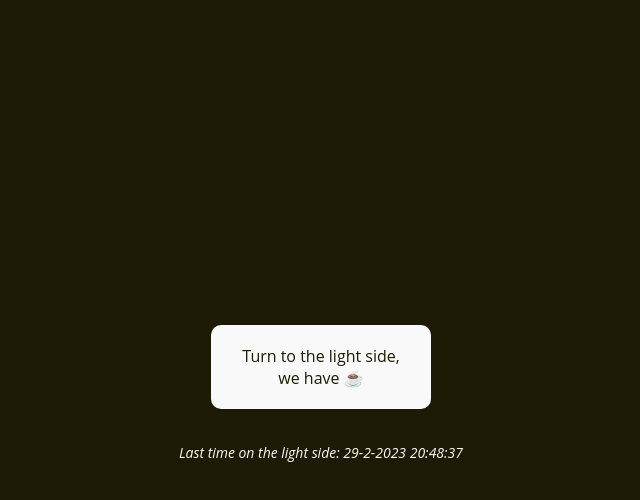
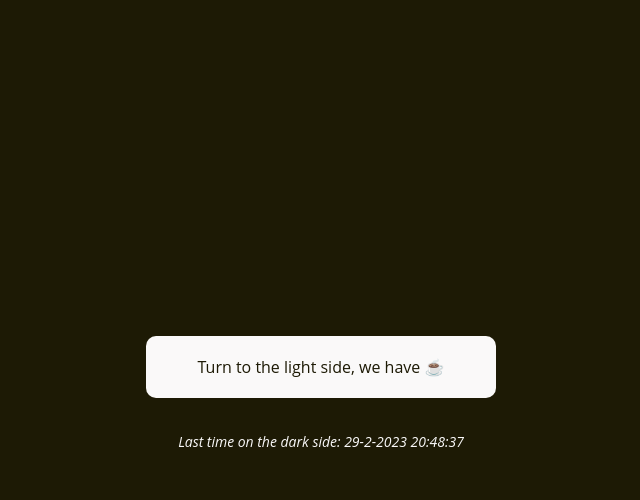
Before and after one commit to rieznik/js-prjctr, a website: page homework_5_dom/button/index.html in a window 1280 px wide. Both pictures are taken after a click on the button "Come to the dark side, we have 🍪". Shown: the whole page, without its empty margins (319-959 px from the left). Drawn offline with Linux system fonts and the light colour scheme.

Commit message:
remove code duplication iteration 1

```diff
--- a/homework_5_dom/button/index.html
+++ b/homework_5_dom/button/index.html
@@ -12,7 +12,7 @@
       <button id="button" class="button">
         Come to the dark side, we have 🍪
       </button>
-      <p id="timestamp" class="timestamp hidden">Timestamp</p>
+      <p id="timestamp-msg" class="timestamp hidden">Timestamp</p>
     </div>
 
     <script type="text/javascript" src="main.js"></script>
--- a/homework_5_dom/button/main.js
+++ b/homework_5_dom/button/main.js
@@ -1,11 +1,8 @@
-const button = document.querySelector('#button');
-const body = document.querySelector('body');
-const timestamp = document.getElementById('timestamp');
+const buttonElem = document.querySelector('#button');
+const bodyElem = document.querySelector('body');
+const timestampMessageElem = document.getElementById('timestamp-msg');
 
-const setTimestamp = () => {
-  const theme = localStorage.getItem('theme');
-  const previousTheme = theme === 'light' ? 'dark' : 'light';
-  const date = new Date();
+const getFormattedDate = (date) => {
   const [day, month, year, hours, minutes, seconds] = [
     date.getDate(),
     date.getMonth(),
@@ -15,54 +12,62 @@ const setTimestamp = () => {
     date.getSeconds(),
   ];
 
-  if (timestamp.classList.contains('hidden')) {
-    timestamp.classList.remove('hidden');
+  return `${day}-${month}-${year} ${hours}:${minutes}:${seconds}`;
+};
+
+const updateTimestampMessage = (theme) => {
+  const previousTheme = theme === 'light' ? 'dark' : 'light';
+  const date = new Date();
+
+  if (timestampMessageElem.classList.contains('hidden')) {
+    timestampMessageElem.classList.remove('hidden');
   }
 
-  const timeMessage = `Last time on the ${previousTheme} side: ${day}-${month}-${year} ${hours}:${minutes}:${seconds}`;
+  const timestampMessage = `Last time on the ${previousTheme} side: ${getFormattedDate(
+    date
+  )}`;
 
-  localStorage.setItem('timestamp', `${timeMessage}`);
-
-  timestamp.innerText = timeMessage;
+  localStorage.setItem('timestampMessage', `${timestampMessage}`);
+  timestampMessageElem.innerText = timestampMessage;
 };
 
-const setDarkTheme = () => {
-  localStorage.setItem('theme', 'dark');
-  button.innerText = 'Turn to the light side, we have ☕️';
-  body.classList.replace('light-theme', 'dark-theme');
-};
-
-const setLightTheme = () => {
-  localStorage.setItem('theme', 'light');
-  button.innerText = 'Come to the dark side, we have 🍪';
-  body.classList.replace('dark-theme', 'light-theme');
+const setTheme = (theme) => {
+  localStorage.setItem('theme', theme);
+  if (theme === 'dark') {
+    buttonElem.innerText = 'Turn to the light side, we have ☕️';
+    bodyElem.classList.replace('light-theme', 'dark-theme');
+  } else {
+    buttonElem.innerText = 'Come to the dark side, we have 🍪';
+    bodyElem.classList.replace('dark-theme', 'light-theme');
+  }
 };
 
 (() => {
   const theme = localStorage.getItem('theme');
-  const existingMessage = localStorage.getItem('timestamp');
+  const timestampMessage = localStorage.getItem('timestampMessage');
 
   if (!theme || theme === 'light') {
-    localStorage.setItem('theme', 'light');
+    setTheme('light');
   } else {
-    setDarkTheme();
+    setTheme('dark');
   }
 
-  if (existingMessage) {
-    timestamp.classList.remove('hidden');
-    timestamp.innerText = existingMessage;
-    console.log('I am here');
+  if (timestampMessage) {
+    timestampMessageElem.classList.remove('hidden');
+    timestampMessageElem.innerText = timestampMessage;
   }
 })();
 
-const toggleTheme = () => {
-  const theme = localStorage.getItem('theme');
+const toggleTheme = (theme) => {
   if (theme === 'light') {
-    setDarkTheme();
+    setTheme('dark');
   } else {
-    setLightTheme();
+    setTheme('light');
   }
 };
 
-button.addEventListener('click', toggleTheme);
-button.addEventListener('click', setTimestamp);
+buttonElem.addEventListener('click', () => {
+  const theme = localStorage.getItem('theme');
+  toggleTheme(theme);
+  updateTimestampMessage(theme);
+});
--- a/homework_5_dom/button/styles.css
+++ b/homework_5_dom/button/styles.css
@@ -24,7 +24,7 @@ body {
 .button {
   font-family: inherit;
   font-size: inherit;
-  width: 220px;
+  width: 350px;
   padding: 20px;
   border: none;
   border-radius: 10px;
```
